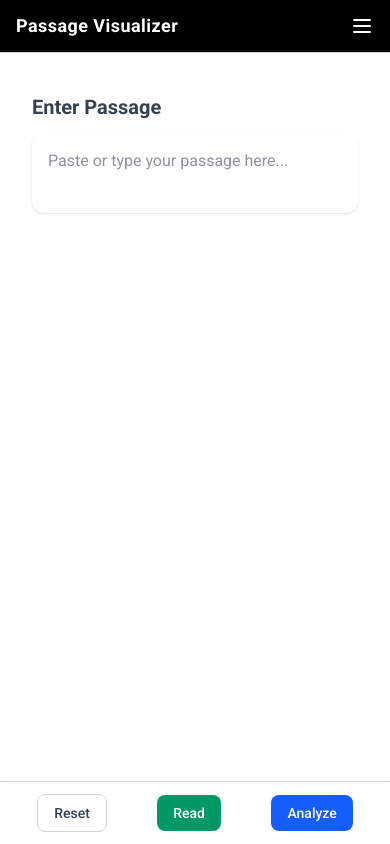
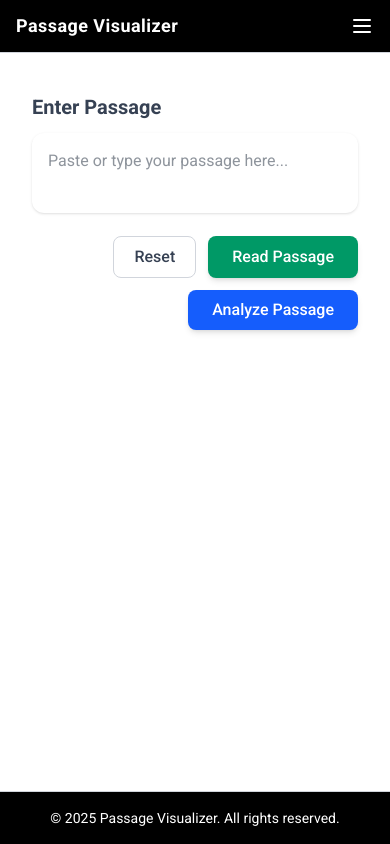
Before and after one commit to noobCoderVP/rc-visualizer-frontend, a Next.js app: page /analyze in a window 390 px wide. Built offline with nearby package versions, Linux system fonts and the light colour scheme.

Commit message:
Revert analyze changes

```diff
--- a/app/analyze/page.tsx
+++ b/app/analyze/page.tsx
@@ -11,13 +11,15 @@ export default function AnalyzerPage() {
     const [result, setResult] = useState<any>(null);
     const [passage, setPassage] = useState("");
     const [isReadOnly, setIsReadOnly] = useState(false);
-    const [readingView, setReadingView] = useState<string | null>(null);
-    const [readingLoading, setReadingLoading] = useState(false);
+    const [readingView, setReadingView] = useState<string | null>(null); // 🆕 for Read Passage
+    const [readingLoading, setReadingLoading] = useState(false); // 🆕
     const textareaRef = useRef<HTMLTextAreaElement>(null);
 
-    useEffect(() => setIsMounted(true), []);
+    useEffect(() => {
+        setIsMounted(true);
+    }, []);
 
-    // ✅ Auto-resize textarea
+    // ✅ Auto resize textarea as user types
     useEffect(() => {
         if (textareaRef.current) {
             textareaRef.current.style.height = "auto";
@@ -25,22 +27,19 @@ export default function AnalyzerPage() {
         }
     }, [passage]);
 
-    // ✅ Analyze Passage
+    // ✅ Analyze Passage handler
     async function handleSubmit() {
         const text = passage.trim();
         if (!text) return alert("Please enter a passage before analyzing.");
+
         setLoading(true);
         setIsReadOnly(true);
-
         try {
-            const res = await fetch(
-                `${process.env.NEXT_PUBLIC_API_URL}/analyze`,
-                {
+            const res = await fetch(`${process.env.NEXT_PUBLIC_API_URL}/analyze`, {
                 method: "POST",
                 headers: { "Content-Type": "application/json" },
                 body: JSON.stringify({ passage: text }),
-                }
-            );
+            });
 
             const data = await res.json();
             setResult(data);
@@ -53,7 +52,7 @@ export default function AnalyzerPage() {
         }
     }
 
-    // ✅ Read Passage / Mindmap
+    // 🆕 Read Passage / Mindmap view handler
     async function handleReadPassage() {
         const text = passage.trim();
         if (!text) return alert("Please enter a passage before reading.");
@@ -61,16 +60,13 @@ export default function AnalyzerPage() {
         setReadingLoading(true);
         setIsReadOnly(true);
         try {
-            const res = await fetch(
-                `${process.env.NEXT_PUBLIC_API_URL}/mindmap`,
-                {
+            const res = await fetch(`${process.env.NEXT_PUBLIC_API_URL}/mindmap`, {
                 method: "POST",
                 headers: { "Content-Type": "application/json" },
                 body: JSON.stringify({ passage: text }),
-                }
-            );
+            });
 
-            const data = await res.text();
+            const data = await res.text(); // response is HTML text
             setReadingView(data);
         } catch (err) {
             console.error("Error fetching reading view:", err);
@@ -81,6 +77,7 @@ export default function AnalyzerPage() {
         }
     }
 
+    // ✅ Reset everything
     function handleReset() {
         setPassage("");
         setResult(null);
@@ -96,10 +93,10 @@ export default function AnalyzerPage() {
         );
 
     return (
-        <div className="mx-auto max-w-[1300px] p-4 pb-24 space-y-8">
+        <div className="mx-auto max-w-[1300px] p-4 space-y-8">
             {/* --- INPUT SECTION --- */}
             <div className="space-y-3">
-                <h2 className="text-xl sm:text-2xl font-semibold text-gray-700">
+                <h2 className="text-xl font-semibold text-gray-700">
                     Enter Passage
                 </h2>
 
@@ -109,16 +106,62 @@ export default function AnalyzerPage() {
                     onChange={(e) => setPassage(e.target.value)}
                     readOnly={isReadOnly}
                     placeholder="Paste or type your passage here..."
-                    className={`w-full rounded-xl text-gray-800 p-4 resize-none focus:outline-none shadow-sm overflow-hidden text-base sm:text-lg transition-all
+                    className={`w-full rounded-xl text-gray-800 transition-all duration-200 p-4 resize-none focus:outline-none shadow-sm overflow-hidden
                         ${
                             isReadOnly
-                                ? "bg-gray-50 font-serif cursor-not-allowed shadow-md"
+                                ? "bg-gray-50 text-[1.05rem] leading-relaxed font-serif cursor-not-allowed shadow-md"
                                 : "bg-white focus:shadow-lg"
+                        }
+                    `}
+                />
+
+                {/* ✅ Buttons */}
+                <div className="flex justify-end gap-3 pt-1 flex-wrap">
+                    <button
+                        type="button"
+                        onClick={handleReset}
+                        disabled={loading || readingLoading}
+                        className={`px-5 py-2 rounded-lg font-medium border transition-all
+                            ${
+                                loading || readingLoading
+                                    ? "text-gray-400 border-gray-300 cursor-not-allowed"
+                                    : "text-gray-700 border-gray-300 hover:bg-gray-100"
                             }`}
-                />
+                    >
+                        Reset
+                    </button>
+
+                    <button
+                        type="button"
+                        onClick={handleReadPassage}
+                        disabled={readingLoading}
+                        className={`px-6 py-2 rounded-lg text-white font-medium transition-all
+                            ${
+                                readingLoading || isReadOnly
+                                    ? "bg-gray-400 cursor-not-allowed"
+                                    : "bg-emerald-600 hover:bg-emerald-700 shadow-md hover:shadow-lg"
+                            }`}
+                    >
+                        {readingLoading ? "Reading..." : "Read Passage"}
+                    </button>
+
+                    <button
+                        type="button"
+                        onClick={handleSubmit}
+                        disabled={loading}
+                        className={`px-6 py-2 rounded-lg text-white font-medium transition-all
+                            ${
+                                loading || isReadOnly
+                                    ? "bg-gray-400 cursor-not-allowed"
+                                    : "bg-blue-600 hover:bg-blue-700 shadow-md hover:shadow-lg"
+                            }`}
+                    >
+                        {loading ? "Analyzing..." : "Analyze Passage"}
+                    </button>
+                </div>
             </div>
 
-            {/* --- RESULT SECTIONS --- */}
+            {/* --- READ PASSAGE SECTION --- */}
             {readingView && (
                 <SectionCard
                     title="Read Passage"
@@ -132,6 +175,7 @@ export default function AnalyzerPage() {
                 </SectionCard>
             )}
 
+            {/* --- RESULT SECTION --- */}
             {result && (
                 <div className="space-y-5">
                     <SectionCard
@@ -222,48 +266,6 @@ export default function AnalyzerPage() {
                     </SectionCard>
                 </div>
             )}
-
-            {/* --- STICKY BOTTOM NAVIGATION (Mobile Friendly) --- */}
-            <div className="fixed bottom-0 left-0 right-0 z-50 bg-white border-t border-gray-300 shadow-lg flex justify-around items-center p-3 sm:hidden">
-                <button
-                    onClick={handleReset}
-                    disabled={loading || readingLoading}
-                    className={`px-4 py-2 rounded-lg text-sm font-medium border transition-all
-                        ${
-                            loading || readingLoading
-                                ? "text-gray-400 border-gray-300"
-                                : "text-gray-700 border-gray-300 hover:bg-gray-100"
-                        }`}
-                >
-                    Reset
-                </button>
-
-                <button
-                    onClick={handleReadPassage}
-                    disabled={readingLoading}
-                    className={`px-4 py-2 rounded-lg text-sm text-white font-medium transition-all
-                        ${
-                            readingLoading || isReadOnly
-                                ? "bg-gray-400"
-                                : "bg-emerald-600 hover:bg-emerald-700"
-                        }`}
-                >
-                    {readingLoading ? "Reading..." : "Read"}
-                </button>
-
-                <button
-                    onClick={handleSubmit}
-                    disabled={loading}
-                    className={`px-4 py-2 rounded-lg text-sm text-white font-medium transition-all
-                        ${
-                            loading || isReadOnly
-                                ? "bg-gray-400"
-                                : "bg-blue-600 hover:bg-blue-700"
-                        }`}
-                >
-                    {loading ? "Analyzing..." : "Analyze"}
-                </button>
-            </div>
         </div>
     );
 }
```
Lines whose indentation alone changed are shown as unchanged.
